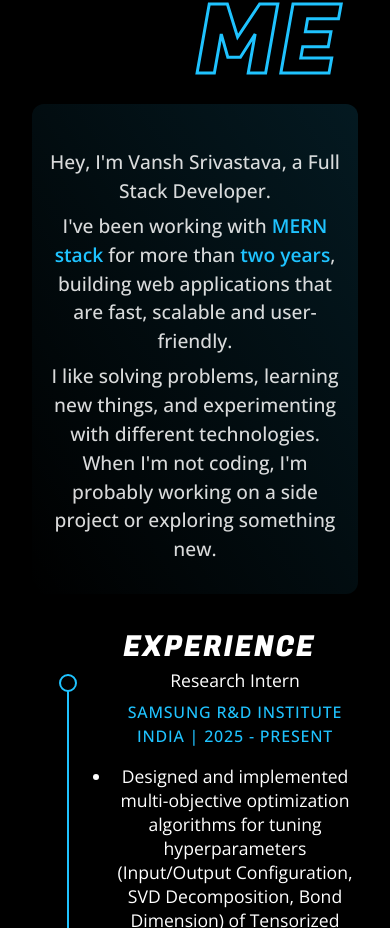
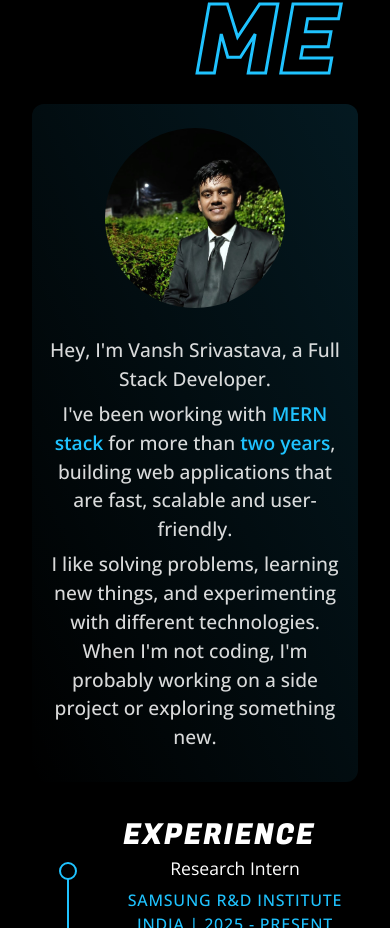
Before and after one commit to vanshsrivastava49/Portfolio-VS, a React (Vite) app in the folder frontend/: page / in a window 390 px wide. Shown: the part 1044-1972 px from the top of the page. Built offline with nearby package versions, Linux system fonts and the light colour scheme.

Commit message:
profile pic added

```diff
--- a/frontend/src/sections/about-me.section.tsx
+++ b/frontend/src/sections/about-me.section.tsx
@@ -61,6 +61,11 @@ export const AboutMe = () => {
 			</div>
 			<div>
 				<div className='intro'>
+					<img
+					src='./vansh.png' // Replace with your image path
+					alt='Vansh Srivastava'
+					style={{
+						width: '180px',height: '180px',borderRadius: '50%',objectFit: 'cover',}}/>
 					<p style={{ marginTop: '20px' }}>
 						Hey, I'm Vansh Srivastava, a Full Stack Developer.
 					</p>
--- a/frontend/src/styles/about-me.css
+++ b/frontend/src/styles/about-me.css
@@ -156,4 +156,8 @@
 		font-size: 1rem;
 		letter-spacing: 0.05rem;
 	}
+	img{
+		width:100px;
+		height: 100px;
+	}
 }
```
Also changed, not shown: frontend/public/vansh.png (added).
